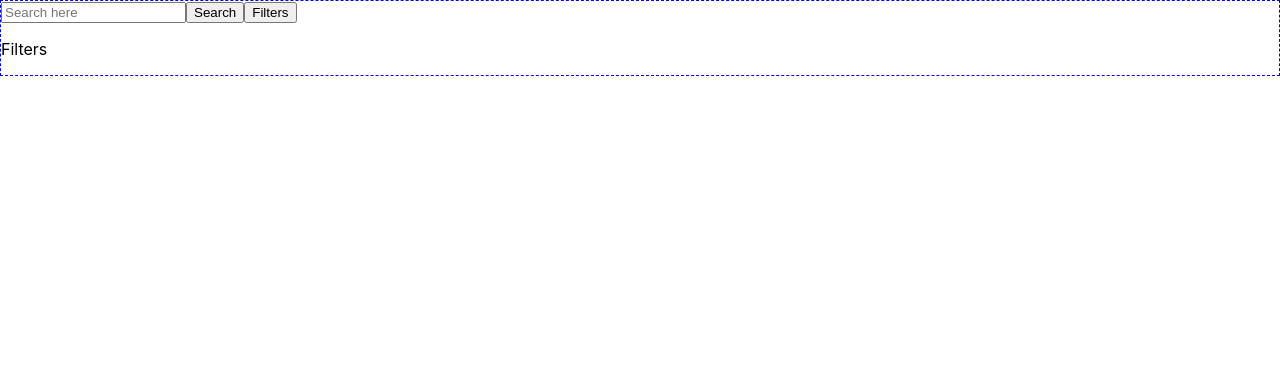
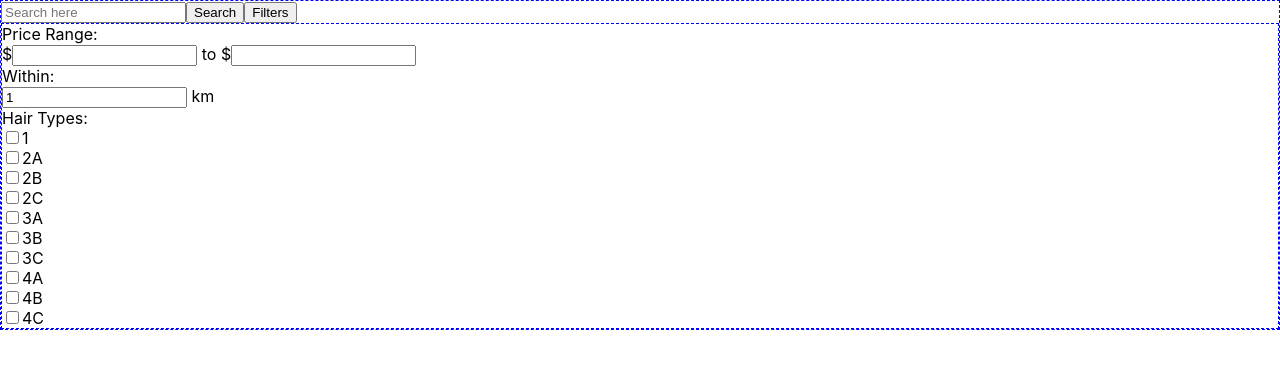
Before and after one commit to iffy-pi/nsbehacks2023, a React (Create React App) app: page / in a window 1280 px wide. Both pictures are taken after a click on the button "Filters". Shown: the top 368 px of the page. Built offline with nearby package versions, Linux system fonts and the light colour scheme.

Commit message:
Implemented the filters component barebones

```diff
--- a/src/components/common/TextField.js
+++ b/src/components/common/TextField.js
@@ -1,7 +1,7 @@
 import { useState } from "react"
 
-const TextField = ({ returnText }) => {
-    const [ inputText, setInputText ] = useState('')
+const TextField = ({ returnText, placeholder, initialText }) => {
+    const [ inputText, setInputText ] = useState(initialText)
 
     const onTextChange = (newText) => {
         returnText(newText)
@@ -10,13 +10,15 @@ const TextField = ({ returnText }) => {
 
 
     return (
-            <input type="text" placeholder="Search here"
+            <input type="text" placeholder={placeholder}
             value={inputText} onChange={(e) => onTextChange(e.target.value)} />
     )
 }
 
 TextField.defaultProps = {
-    returnText: (text) =>  {}
+    returnText: (text) =>  {},
+    placeholder: "",
+    initialText: ""
 }
 
 export default TextField
--- a/src/components/search/Filters.js
+++ b/src/components/search/Filters.js
@@ -1,8 +1,102 @@
+import { useEffect, useState } from "react"
+import { isNaN, HairTypes } from "../../functions/common"
+import Button from "../common/Button"
+import TextField from "../common/TextField"
 
-const Filters = () => {
+const Bounds = {
+    min: 0,
+    max: 1
+}
+
+const defHairtypesList = HairTypes.map((item, i) =>  { return {id: i, value: item, selected: false} })
+
+const Filters = ({filters, setFilters}) => {
+
+    const [ hairTypesList, setHairTypesList ] = useState(defHairtypesList)
+
+    const updatePriceRange = (boundIndx, value) => {
+        // Update the min or max bound based on the request
+        const pr = [...filters.priceRange]
+
+        let newval;
+        if ( value === "" ) newval = -1
+        else{
+            newval = parseInt(value)
+            if ( isNaN(newval) || newval < 0 ) {
+                alert("Invalid price range value!")
+                return
+            }
+        }
+
+        pr[boundIndx] = newval
+
+        if ( pr[0] !== -1 && pr[1] !== -1 && pr[0] > pr[1] ) {
+            alert("Minimum price range must be less than maximum price range!")
+            return
+        }
+
+        setFilters({...filters, priceRange:[...pr]})
+
+    }
+
+    const renderPriceRange = (bound) => {
+        if ( filters.priceRange[bound]  === -1 ) return ""
+        return String(filters.priceRange[bound])
+    }
+
+    const showFilters = () => {
+        console.log(filters)
+    }
+
+    const setLocationRange = (text) => {
+        let val;
+        if ( text === "" ) val = 1
+        else {
+            val = parseInt(text)
+            if ( isNaN(val) || val < 0 ) {
+                alert("Invalid location range!")
+                return
+            }
+        }
+
+        setFilters({ ...filters, locationRange: val})
+    }
+
+    const toggleHairTypeCheck = (id ) => {
+        const newopts = hairTypesList.map( (opt) => (
+            ( opt.id === id ) ? { ...opt, selected: !opt.selected } : opt
+        ))
+
+        setHairTypesList(newopts)
+    }
+
+    useEffect( () => {
+        setFilters({...filters, hairTypes: hairTypesList.filter( opt => opt.selected).map( (opt) => opt.value)})
+    }, [hairTypesList])
+
     return (
-        <div>
-            <p>Filters</p>
+        <div className="bcontainer">
+            <div>
+                <label>Price Range:</label><br/>
+                <label>$</label><TextField initialText={renderPriceRange(Bounds.min)} returnText={(text) => updatePriceRange(Bounds.min, text)}/>
+                <label> to </label>
+                <label>$</label><TextField initialText={renderPriceRange(Bounds.max)} returnText={(text) => updatePriceRange(Bounds.max, text)}/>
+            </div>
+            <div>
+                <label>Within:</label><br/>
+                <TextField initialText={filters.locationRange} returnText={setLocationRange}/><label> km</label>
+            </div>
+            <div>
+                <label>Hair Types:</label>
+                {
+                    hairTypesList.map((opt) => (
+                        <div key={opt.id}>
+                            <input type="checkbox" id={opt.id} name={`hair_type_${opt.id}`} checked={opt.selected} onChange={() => toggleHairTypeCheck(opt.id)}/>
+                            <label htmlFor={`hair_type_${opt.id}`}>{opt.value}</label><br/>
+                        </div>
+                    ))
+                }
+            </div>
         </div>
     )
 }
--- a/src/components/search/SearchComponent.js
+++ b/src/components/search/SearchComponent.js
@@ -7,6 +7,12 @@ const SearchComponent = ({ }) => {
     const [ query, setQuery ] = useState('')
 
     const [ showFilters, setShowFilters ] = useState(false)
+    const [ filters, setFilters ] = useState({
+        priceRange: [-1, -1],
+        locationRange: 1, // in kilometres
+        hairTypes: []
+    })
+
 
     // updates query to the text in the search field
     const updateQuery = (text) => {
@@ -20,13 +26,13 @@ const SearchComponent = ({ }) => {
 
     return (
         <div>
-            <TextField returnText={updateQuery} />
+            <TextField returnText={updateQuery} placeholder="Search here"/>
             <Button buttonText="Search"/>
             <Button buttonText="Filters" onClick={toggleShowFilters}/>
 
             {
                 ( showFilters ) &&
-                <Filters />
+                <Filters filters={filters} setFilters={setFilters}/>
             }
         </div>
     )
--- /dev/null
+++ b/src/functions/common.js
@@ -0,0 +1,20 @@
+const HairTypes = [
+    '1',
+    '2A',
+    '2B',
+    '2C',
+    '3A',
+    '3B',
+    '3C',
+    '4A',
+    '4B',
+    '4C'
+]
+
+// NaN is the only value that is not equal to itself
+const isNaN = (maybeNaN) => maybeNaN!=maybeNaN;
+
+export {
+    HairTypes,
+    isNaN
+}
```
